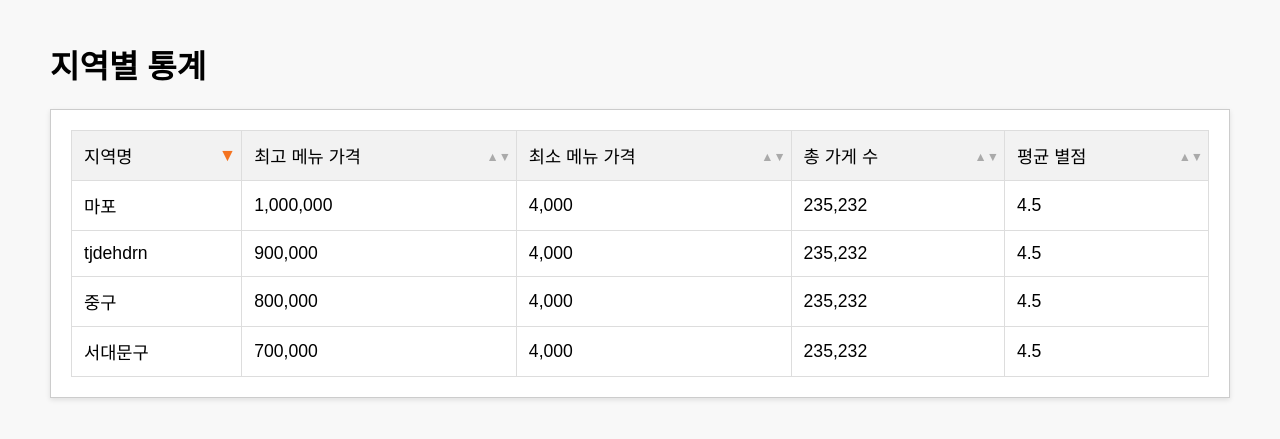
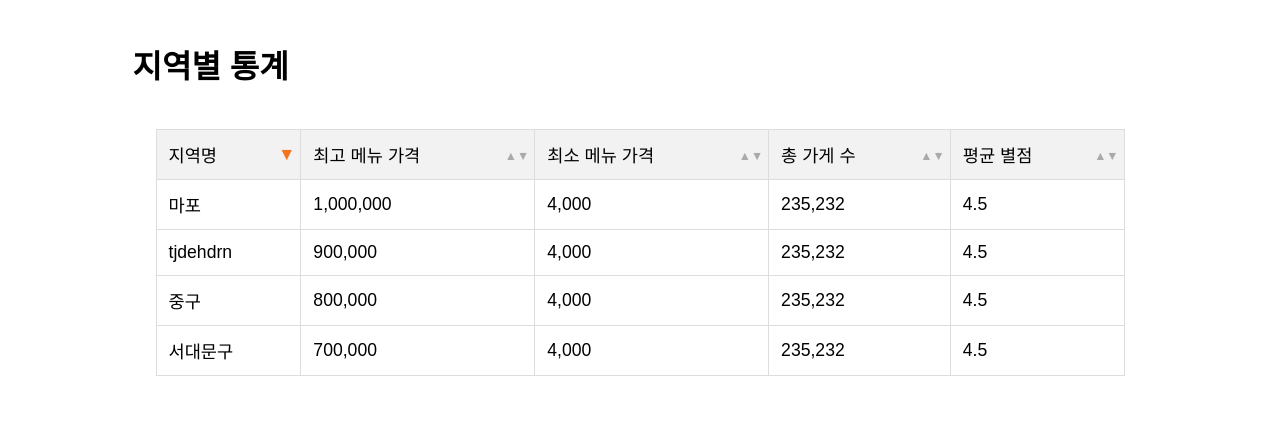
Before and after one commit to haeun228/BDA_team03, a PHP site: page /pages/stats_region.php in a window 1280 px wide. Shown: the top 439 px of the page. Run offline with PHP 8.4, Linux system fonts and the light colour scheme.

Commit message:
Update basic stats_style

```diff
--- a/css/stats_style.css
+++ b/css/stats_style.css
@@ -2,22 +2,26 @@ body {
     font-family: Arial, sans-serif;
     margin: 0;
     padding: 0;
-    background-color: #f8f8f8;
+    background-color: #ffffff;
 }
 
 .content-container {
     padding: 20px 50px;
 }
+
+h1{
+    padding-left: 7%;
+}
+
 .data-table-wrapper {
-    border: 1px solid #ccc;
     padding: 20px;
     background-color: white;
-    box-shadow: 0 2px 5px rgba(0, 0, 0, 0.1);
 }
 .data-table {
-    width: 100%;
+    width: 85%;
     border-collapse: collapse;
     font-size: 1.1em;
+    margin: 0 auto;
 }
 .data-table th, .data-table td {
     border: 1px solid #ddd;
```
